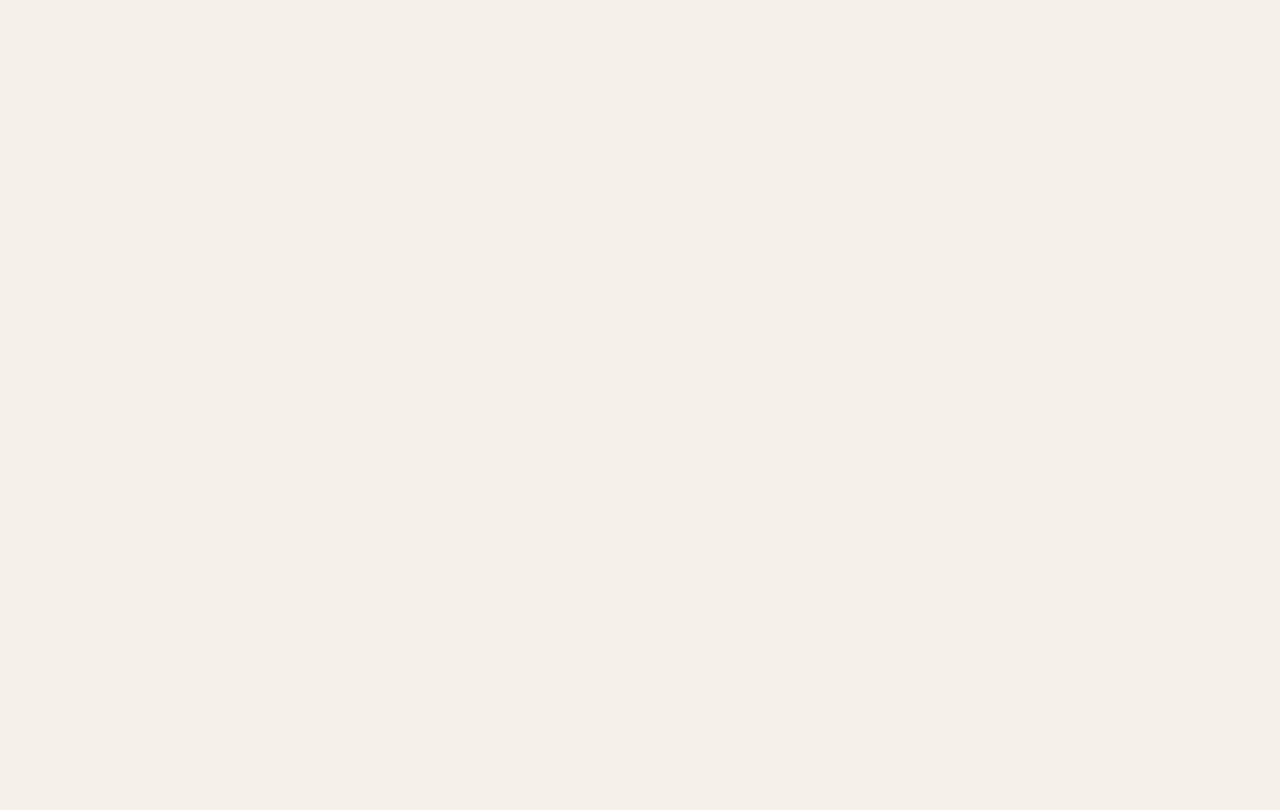
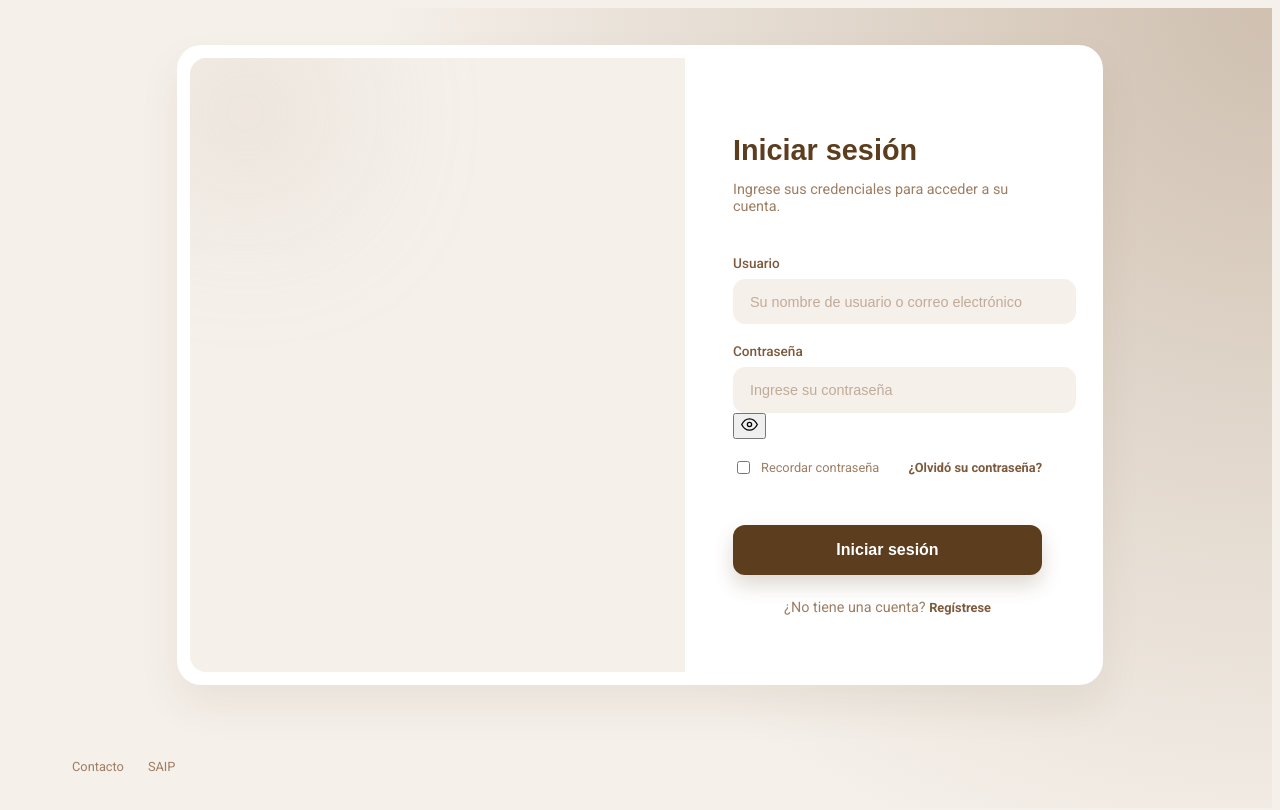
Before and after one commit to NVega04/saip-proyect, a React (Vite) app in the folder F/: page / in a window 1280 px wide. Before the commit this address had no page. Shown: the top 810 px of the page. Built offline with nearby package versions, Linux system fonts and the light colour scheme.

Commit message:
Add backend functionality to the frontend

```diff
--- a/F/src/App.tsx
+++ b/F/src/App.tsx
@@ -9,7 +9,7 @@ import Produccion from "./pages/Produccion";
 function App() {
   return (
     <Routes>
-      <Route path="/login" element={<Login />} />
+      <Route path="/" element={<Login />} />
       <Route path="/dashboard" element={<Dashboard  />} />
       <Route path="/proveedores" element={<Proveedores />} />
       <Route path="/produccion" element={<Produccion />} />
--- a/F/src/pages/login.tsx
+++ b/F/src/pages/login.tsx
@@ -1,4 +1,5 @@
-import { useState, FormEvent, ChangeEvent} from "react";
+import { useState, ChangeEvent } from "react";
+import React from "react";
 import './login.css';
 
 export default function Login() {
@@ -8,12 +9,12 @@ export default function Login() {
   const [password, setPassword] = useState<string>("");
   const [isLoading, setIsLoading] = useState<boolean>(false);
 
-  const handleSubmit = async (e: FormEvent<HTMLFormElement>): Promise<void> => {
+  const handleSubmit = async (e: React.FormEvent<HTMLFormElement>): Promise<void> => {
     e.preventDefault();
     setIsLoading(true);
 
     try {
-      const response = await fetch("http://172.26.0.4:8000/auth/login", {
+      const response = await fetch("http://localhost:8000/auth/login", {
         method: "POST",
         headers: { "Content-Type": "application/json" },
         body: JSON.stringify({ email, password }),
@@ -113,7 +114,7 @@ export default function Login() {
 
                 <button type="submit" className="btn-submit" disabled={isLoading}>
                   {isLoading && <span className="btn-spinner" />}
-                  {isLoading ? "Verificando..." : "Iniciar Sesión"}
+                  {isLoading ? "Verificando..." : "Iniciar sesión"}
                 </button>
               </form>
 
--- a/F/src/pages/user.tsx
+++ b/F/src/pages/user.tsx
@@ -1,4 +1,5 @@
-import { JSX, useState } from "react";
+import { JSX, useState, useEffect } from "react";
+import React from "react";
 import Layout from "../components/Layout";
 import Table, { ColumnDef } from "../components/Table";
 import Modal from "../components/Modal";
@@ -6,19 +7,29 @@ import Button from "../components/Button";
 import Badge from "../components/Badge";
 import "./user.css";
 
-// ─── Tipos ────────────────────────────────────────────────────────────────────
+// ─── Constantes ───────────────────────────────────────────────────────────────
+
+const API_URL = "http://localhost:8000";
+
+const ACCESOS_DISPONIBLES = ["Inventario", "Proveedores", "Ventas", "Producción"];
+const ROLES_DISPONIBLES   = [
+  { value: "1", label: "Administrador" },
+  { value: "2", label: "Cajero" },
+  { value: "3", label: "Panadero" },
+];
+
+// ─── Interfaces ───────────────────────────────────────────────────────────────
 
 interface User {
   id: number;
   first_name: string;
   last_name: string;
   email: string;
-  position: string;
-  phone?: string;
+  phone?: string | null;
   role_id: number;
   is_admin: boolean;
-  status: "Activo" | "Inactivo";
-  accesos: string[];
+  status: "active" | "inactive";  // ← coincide con la BD
+  created_at: string;
 }
 
 interface UserForm {
@@ -29,18 +40,10 @@ interface UserForm {
   phone: string;
   role_id: string;
   is_admin: boolean;
-  status: "Activo" | "Inactivo";
   accesos: string[];
 }
 
 type FormErrors = Partial<Record<keyof UserForm, string>>;
-
-const ACCESOS_DISPONIBLES = ["Inventario", "Proveedores", "Ventas", "Producción"];
-const ROLES_DISPONIBLES   = [
-  { value: "1", label: "Administrador" },
-  { value: "2", label: "Cajero" },
-  { value: "3", label: "Panadero" },
-];
 
 const emptyForm = (): UserForm => ({
   first_name: "",
@@ -50,40 +53,21 @@ const emptyForm = (): UserForm => ({
   phone:      "",
   role_id:    "",
   is_admin:   false,
-  status:     "Activo",
   accesos:    [],
 });
-
-// ─── Datos mock ───────────────────────────────────────────────────────────────
-
-const mockUsers: User[] = [
-  {
-    id: 1, first_name: "Yohan", last_name: "Martinez",
-    email: "yohan@email.com", position: "Panadero", phone: "300000000",
-    role_id: 1, is_admin: false, status: "Activo",
-    accesos: ["Inventario", "Producción", "Ventas"],
-  },
-  {
-    id: 2, first_name: "Marta", last_name: "Lopez",
-    email: "marta@email.com", position: "Administrador", phone: "300000001",
-    role_id: 2, is_admin: true, status: "Activo",
-    accesos: ["Inventario", "Producción", "Ventas"],
-  },
-];
 
 // ─── Columnas ─────────────────────────────────────────────────────────────────
 
 const columns: ColumnDef<User>[] = [
   { key: "first_name", header: "Nombre",    width: "14%" },
   { key: "last_name",  header: "Apellidos", width: "14%" },
-  { key: "position",   header: "Cargo",     width: "16%" },
+  { key: "email",      header: "Correo",    width: "20%" },
   {
-    key: "accesos",
-    header: "Accesos",
+    key: "is_admin",
+    header: "Rol",
+    width: "14%",
     render: (row) => (
-      <div className="saip-table__badges">
-        {row.accesos.map((a) => <Badge key={a} label={a} variant="access" />)}
-      </div>
+      <Badge label={row.is_admin ? "Admin" : "Usuario"} variant="access" />
     ),
   },
   {
@@ -91,7 +75,10 @@ const columns: ColumnDef<User>[] = [
     header: "Estado",
     width: "12%",
     render: (row) => (
-      <Badge label={row.status} variant={row.status === "Activo" ? "active" : "inactive"} />
+      <Badge
+        label={row.status === "active" ? "Activo" : "Inactivo"}
+        variant={row.status === "active" ? "active" : "inactive"}
+      />
     ),
   },
 ];
@@ -99,12 +86,32 @@ const columns: ColumnDef<User>[] = [
 // ─── Página ───────────────────────────────────────────────────────────────────
 
 export default function User(): JSX.Element {
-  const [users, setUsers]           = useState<User[]>(mockUsers);
-  const [nextId, setNextId]         = useState(mockUsers.length + 1);
+  const [users, setUsers]           = useState<User[]>([]);
   const [modalOpen, setModalOpen]   = useState(false);
   const [editTarget, setEditTarget] = useState<User | null>(null);
   const [form, setForm]             = useState<UserForm>(emptyForm());
   const [errors, setErrors]         = useState<FormErrors>({});
+  const [loading, setLoading]       = useState(true);
+
+  // ── Cargar usuarios ────────────────────────────────────────────────────────
+  useEffect(() => {
+    const fetchUsers = async () => {
+      try {
+        const token = localStorage.getItem("session_token");
+        const response = await fetch(`${API_URL}/users/`, {
+          headers: { "session_token": token ?? "" },
+        });
+        if (!response.ok) throw new Error("Error al cargar usuarios");
+        const data: User[] = await response.json();
+        setUsers(data);
+      } catch (err) {
+        console.error(err);
+      } finally {
+        setLoading(false);
+      }
+    };
+    fetchUsers();
+  }, []);
 
   // ── Handlers modal ─────────────────────────────────────────────────────────
 
@@ -121,12 +128,11 @@ export default function User(): JSX.Element {
       first_name: user.first_name,
       last_name:  user.last_name,
       email:      user.email,
-      position:   user.position,
+      position:   "",
       phone:      user.phone ?? "",
       role_id:    String(user.role_id),
       is_admin:   user.is_admin,
-      status:     user.status,
-      accesos:    user.accesos,
+      accesos:    [],
     });
     setErrors({});
     setModalOpen(true);
@@ -168,36 +174,92 @@ export default function User(): JSX.Element {
     return Object.keys(e).length === 0;
   };
 
-  const handleSubmit = (e: React.FormEvent) => {
+  const handleSubmit = async (e: React.FormEvent) => {
     e.preventDefault();
     if (!validate()) return;
 
+    const token = localStorage.getItem("session_token");
+
+    try {
       if (editTarget) {
-      setUsers((prev) =>
-        prev.map((u) =>
-          u.id === editTarget.id
-            ? { ...u, ...form, role_id: Number(form.role_id) }
-            : u
-        )
-      );
+        const response = await fetch(`${API_URL}/users/${editTarget.id}`, {
+          method: "PUT",
+          headers: {
+            "Content-Type": "application/json",
+            "session_token": token ?? "",
+          },
+          body: JSON.stringify({
+            first_name: form.first_name,
+            last_name:  form.last_name,
+            email:      form.email,
+            phone:      form.phone || null,
+            role_id:    Number(form.role_id),
+            is_admin:   form.is_admin,
+          }),
+        });
+        if (!response.ok) {
+          const err = await response.json();
+          alert(err.detail || "Error al actualizar usuario");
+          return;
+        }
+        const updated: User = await response.json();
+        setUsers((prev) => prev.map((u) => u.id === editTarget.id ? updated : u));
+
       } else {
-      setUsers((prev) => [
-        ...prev,
-        { id: nextId, ...form, role_id: Number(form.role_id) },
-      ]);
-      setNextId((n) => n + 1);
+        const response = await fetch(`${API_URL}/users/`, {
+          method: "POST",
+          headers: {
+            "Content-Type": "application/json",
+            "session_token": token ?? "",
+          },
+          body: JSON.stringify({
+            first_name: form.first_name,
+            last_name:  form.last_name,
+            email:      form.email,
+            phone:      form.phone || null,
+            role_id:    Number(form.role_id),
+            is_admin:   form.is_admin,
+          }),
+        });
+        if (!response.ok) {
+          const err = await response.json();
+          alert(err.detail || "Error al crear usuario");
+          return;
+        }
+        const created: User = await response.json();
+        setUsers((prev) => [...prev, created]);
       }
       handleCerrar();
+    } catch {
+      alert("Error de conexión con el servidor.");
+    }
   };
 
-  const handleEliminar = (id: number) => {
+  const handleEliminar = async (id: number) => {
+    const token = localStorage.getItem("session_token");
+    try {
+      const response = await fetch(`${API_URL}/users/${id}`, {
+        method: "DELETE",
+        headers: { "session_token": token ?? "" },
+      });
+      if (!response.ok) {
+        const err = await response.json();
+        alert(err.detail || "Error al eliminar usuario");
+        return;
+      }
       setUsers((prev) => prev.filter((u) => u.id !== id));
+    } catch {
+      alert("Error de conexión con el servidor.");
+    }
   };
 
   // ── Render ─────────────────────────────────────────────────────────────────
 
   return (
     <Layout>
+      {loading ? (
+        <div className="saip-loading">Cargando usuarios...</div>
+      ) : (
         <Table
           title="Gestión de usuarios"
           columns={columns}
@@ -205,11 +267,9 @@ export default function User(): JSX.Element {
           searchPlaceholder="Buscar usuario"
           onFilter={() => console.log("filtrar")}
           headerActions={
-          <>
             <Button variant="primary" onClick={handleCrear}>
               Crear usuario
             </Button>
-          </>
           }
           renderActions={(row) => (
             <div className="saip-table__actions">
@@ -240,6 +300,7 @@ export default function User(): JSX.Element {
             </div>
           )}
         />
+      )}
 
       {/* ── MODAL ────────────────────────────────────────────────────────── */}
       <Modal
@@ -250,7 +311,6 @@ export default function User(): JSX.Element {
       >
         <form className="cuf" onSubmit={handleSubmit}>
 
-          {/* Nombre + Apellido */}
           <div className="cuf__row">
             <div className="cuf__group">
               <label className="cuf__label">Nombre</label>
@@ -274,7 +334,6 @@ export default function User(): JSX.Element {
             </div>
           </div>
 
-          {/* Email */}
           <div className="cuf__group">
             <label className="cuf__label">Correo electrónico</label>
             <input
@@ -287,7 +346,6 @@ export default function User(): JSX.Element {
             {errors.email && <span className="cuf__error">{errors.email}</span>}
           </div>
 
-          {/* Cargo + Teléfono */}
           <div className="cuf__row">
             <div className="cuf__group">
               <label className="cuf__label">Cargo</label>
@@ -310,7 +368,6 @@ export default function User(): JSX.Element {
             </div>
           </div>
 
-          {/* Rol */}
           <div className="cuf__group">
             <label className="cuf__label">Rol</label>
             <select
@@ -326,7 +383,6 @@ export default function User(): JSX.Element {
             {errors.role_id && <span className="cuf__error">{errors.role_id}</span>}
           </div>
 
-          {/* Accesos */}
           <div className="cuf__group">
             <label className="cuf__label">Módulos con acceso</label>
             <div className="cuf__accesos">
@@ -353,8 +409,6 @@ export default function User(): JSX.Element {
             {errors.accesos && <span className="cuf__error">{errors.accesos}</span>}
           </div>
 
-
-          {/* Acciones */}
           <div className="cuf__actions">
             <Button variant="secondary" type="button" onClick={handleCerrar}>
               Cancelar
```
Also changed, not shown: 2 other files (tests, documents, lock files or other folders). Lines whose indentation alone changed are shown as unchanged.
